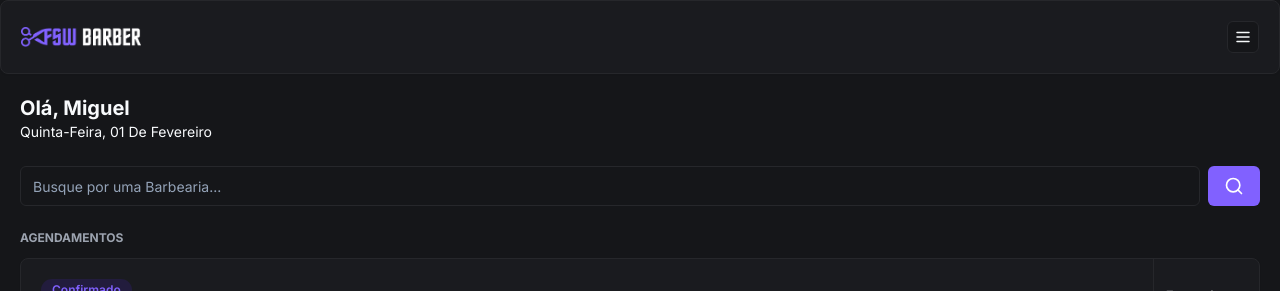
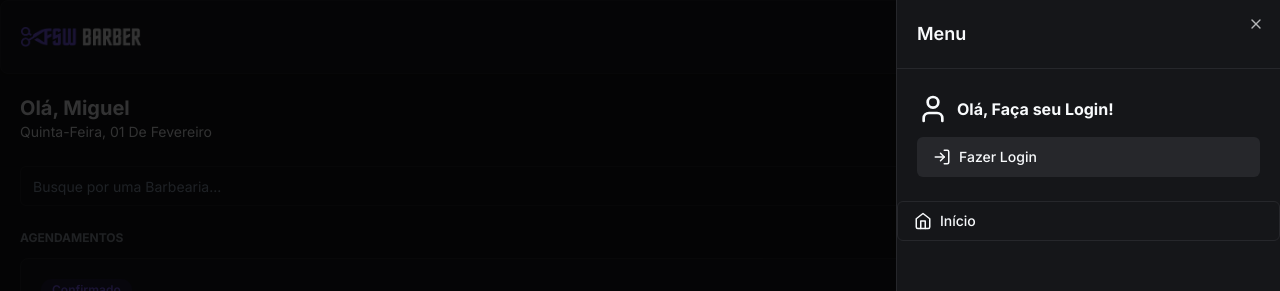
Before and after one commit to matheuskssilva/fswbarber, a Next.js app: page / in a window 1280 px wide. Both pictures are taken after a click on the button 1243 px from the left and 37 px from the top of the page. Shown: the top 291 px of the page. Built offline with nearby package versions, Linux system fonts and the light colour scheme; no server answers; the database is empty.

Commit message:
feat: add sign in and sign out

```diff
--- a/app/_components/header.tsx
+++ b/app/_components/header.tsx
@@ -3,18 +3,102 @@
 import Image from "next/image";
 import { Card, CardContent } from "./ui/card";
 import { Button } from "./ui/button";
-import { MenuIcon } from "lucide-react";
-import { signIn, useSession } from "next-auth/react";
-import { SheetContent, Sheet } from "./ui/sheet";
+import {
+  Calendar,
+  HomeIcon,
+  LogInIcon,
+  LogOutIcon,
+  MenuIcon,
+  UserIcon,
+} from "lucide-react";
+import { signIn, signOut, useSession } from "next-auth/react";
+import {
+  SheetContent,
+  Sheet,
+  SheetTrigger,
+  SheetHeader,
+  SheetTitle,
+} from "./ui/sheet";
+import { Avatar } from "./ui/avatar";
+import { AvatarImage } from "@radix-ui/react-avatar";
+import Link from "next/link";
 
 const Header = () => {
+  const { data } = useSession();
+
+  const handleLogoutClick = () => signOut();
+
+  const handleSignInClick = () => signIn("goog");
+
   return (
     <Card>
       <CardContent className="flex p-5 justify-between flex-row items-center">
         <Image src="/Logo.png" alt="Fsw Barber" width={120} height={22} />
-        <Button variant="outline" size="icon" className="h-8 w-8">
-          <MenuIcon size={18} />
-        </Button>
+        <Sheet>
+          <SheetTrigger asChild>
+            <Button variant="outline" size="icon" className="h-8 w-8">
+              <MenuIcon size={18} />
+            </Button>
+          </SheetTrigger>
+
+          <SheetContent className="p-0">
+            <SheetHeader className="text-left border-b border-solid border-secondary p-5">
+              <SheetTitle>Menu</SheetTitle>
+            </SheetHeader>
+
+            {data?.user ? (
+              <div className="flex justify-between items-center px-5 py-6">
+                <div className="flex items-center gap-3 ">
+                  <Avatar>
+                    <AvatarImage
+                      src={data?.user.image ?? ""}
+                      alt={data?.user.name ?? ""}
+                    />
+                  </Avatar>
+
+                  <h2 className="font-bold capitalize">{data.user.name}</h2>
+                </div>
+
+                <Button variant="secondary" size="icon">
+                  <LogOutIcon onClick={handleLogoutClick} />
+                </Button>
+              </div>
+            ) : (
+              <div className="flex flex-col px-5 py-6 gap-3">
+                <div className="flex items-center gap-2 ">
+                  <UserIcon size={32} />
+                  <h2 className="font-bold">Olá, Faça seu Login!</h2>
+                </div>
+                <Button
+                  variant="secondary"
+                  className="w-full justify-start"
+                  onClick={handleSignInClick}
+                >
+                  <LogInIcon className="mr-2" size={18} />
+                  Fazer Login
+                </Button>
+              </div>
+            )}
+
+            <div className="flex flex-col gap-3">
+              <Button variant="outline" className="justify-start" asChild>
+                <Link href="/">
+                  <HomeIcon className="mr-2" size={18} />
+                  Início
+                </Link>
+              </Button>
+
+              {data?.user && (
+                <Button variant="outline" className="justify-start" asChild>
+                  <Link href="/bookings">
+                    <Calendar className="mr-2" size={18} />
+                    Agendamentos
+                  </Link>
+                </Button>
+              )}
+            </div>
+          </SheetContent>
+        </Sheet>
       </CardContent>
     </Card>
   );
```
